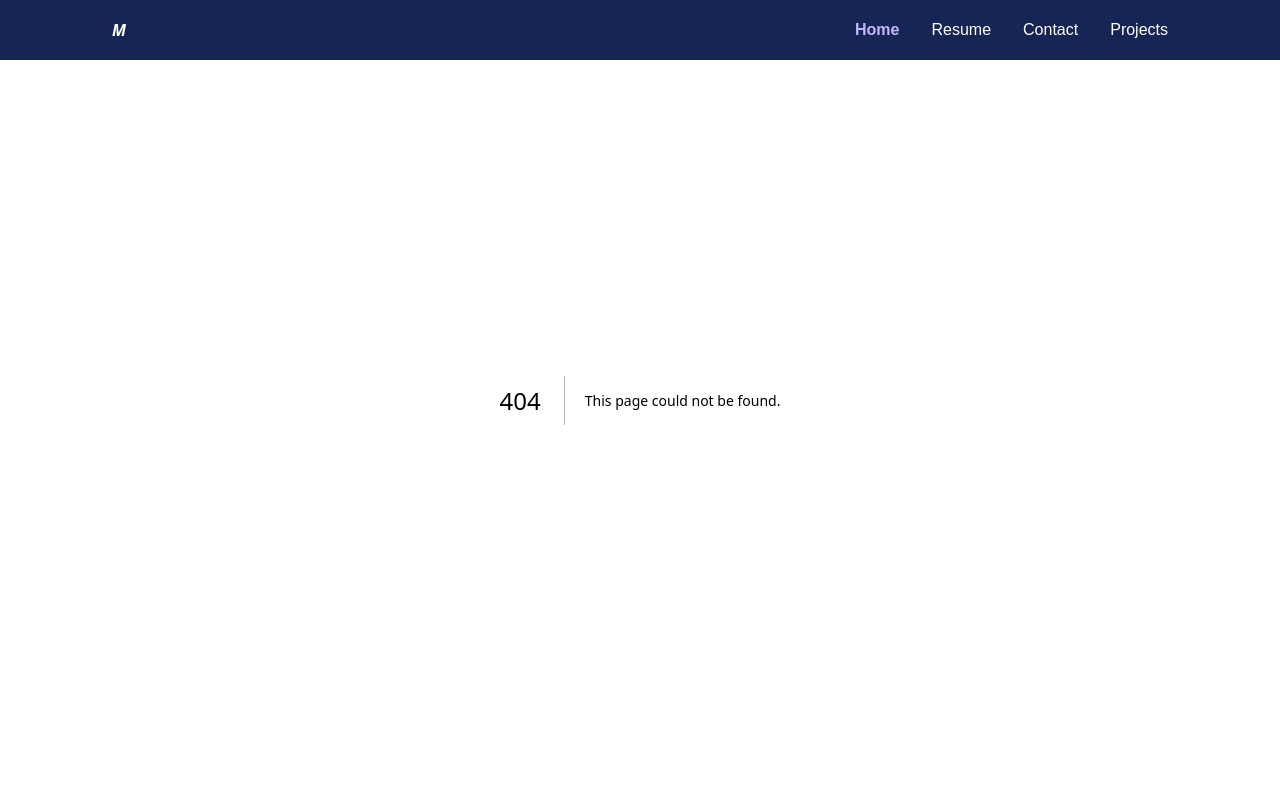
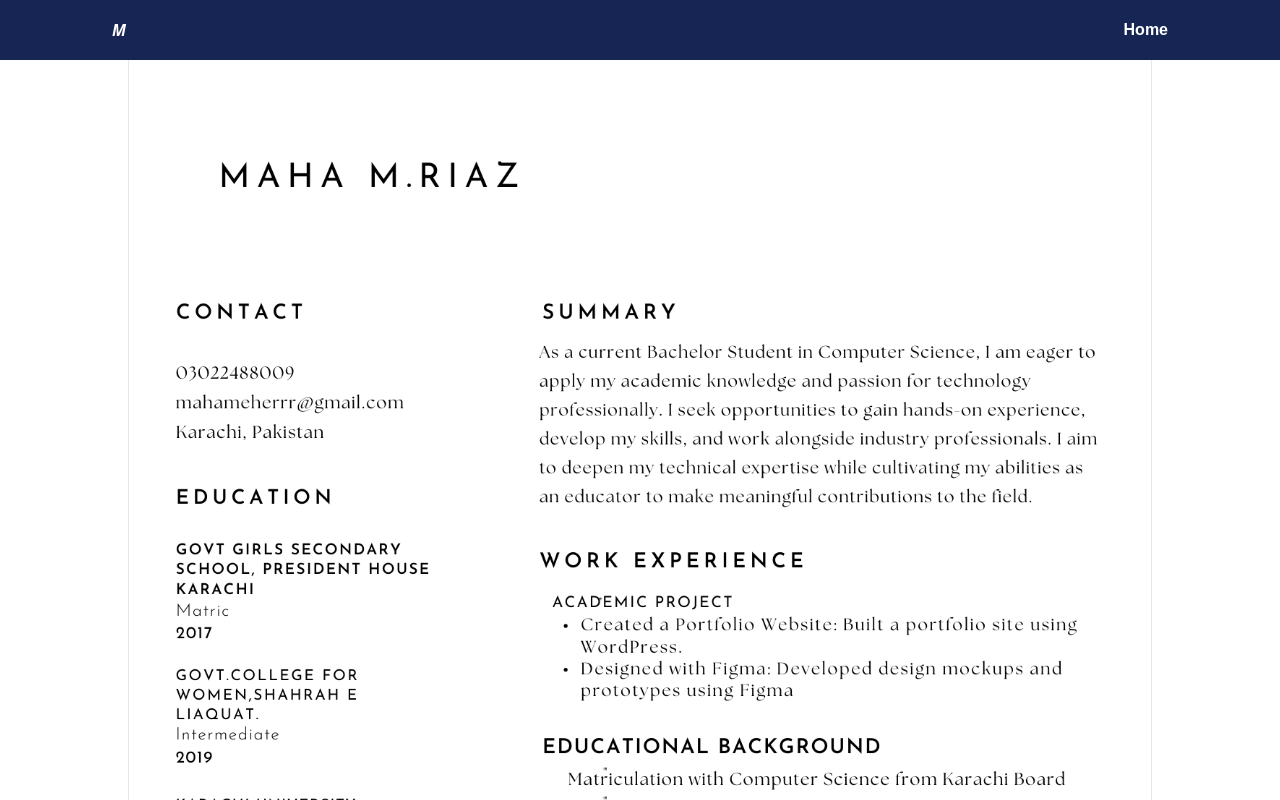
Before and after one commit to MahaMeher/Portfolio, a Next.js app: page /resume in a window 1280 px wide. Before the commit this address had no page. Shown: the top 800 px of the page. Built offline with nearby package versions, Linux system fonts and the light colour scheme.

Commit message:
update navbar

```diff
--- a/app/page.tsx
+++ b/app/page.tsx
@@ -13,6 +13,10 @@ export default function Home() {
       <p className="text-2xl max-w-2xl mt-5 transform transition duration-500 hover:rotate-2">I am a frontend developer with expertise in React and Next.js.
         I specialize in building modern, responsive, and user-friendly web applications.
          Passionate about clean code and intuitive UI/UX, I strive to create seamless digital experiences.</p>
+        <div className="mt-10">
+          <a href="/Maha_Meher-CV.pdf" download="MahaMeher_Resume.pdf"
+          className="py-3 px-6 bg-blue-950 text-white rounded-lg font-semibold hover:text-violet-400">Download Resume</a>
+        </div>
     </section>
 
     <div className="mx-8 border-t-2 border-violet-300"></div>
--- /dev/null
+++ b/app/resume/page.tsx
@@ -0,0 +1,11 @@
+import React from "react";
+const resume = () => {
+    return (
+        <div className="flex justify-center items-center h-auto mt-10">
+            <img src="Maha-CV.png"
+            className="w-[80%] h-[90%] border"/>
+
+        </div>
+    );
+};
+export default resume;
--- a/components/Navbar.tsx
+++ b/components/Navbar.tsx
@@ -1,14 +1,20 @@
+"use client";
 import Link from "next/link";
+import { usePathname } from "next/navigation";
 const Navbar = () => {
+  const pathname = usePathname();
   return (
     <div className="bg-blue-950 h-[60px] w-full fixed top-0 left-0 z-10 flex justify-between items-center gap-5 px-28">
-      <div className="text-white hover:text-violet-300 font-extrabold font-sans italic flex ">M</div>
+      <div className="text-white hover:text-violet-400 font-extrabold font-sans italic flex ">M</div>
       <ul className="flex justify-center items-center gap-8">
+        {pathname === "/resume" ?(
+          <li>
+            <Link href="/" className="text-white font-bold hover:text-violet-400"> Home</Link>
+          </li>
+        ): (
+          <>
         <li>
           <Link href="#home" className="text-violet-300 font-semibold hover:underline decoration-white">Home</Link>
-        </li>
-        <li>
-          <Link href="#resume" className="font-medium text-white hover:underline decoration-white">Resume</Link>
         </li>
         <li>
           <Link href="#contact" className="font-medium text-white hover:underline decoration-white">Contact</Link>
@@ -16,6 +22,12 @@ const Navbar = () => {
         <li>
           <Link href="#projects" className="font-medium text-white hover:underline decoration-white">Projects</Link>
         </li>
+        <li>
+         <Link href="/resume" className="font-medium text-white hover:underline decoration-white">Resume</Link>
+       </li>
+        </>
+        )}
+
       </ul>
     </div>
   );
```
Also changed, not shown: public/Maha-CV.png (added), 1 other file (tests, documents, lock files or other folders).
